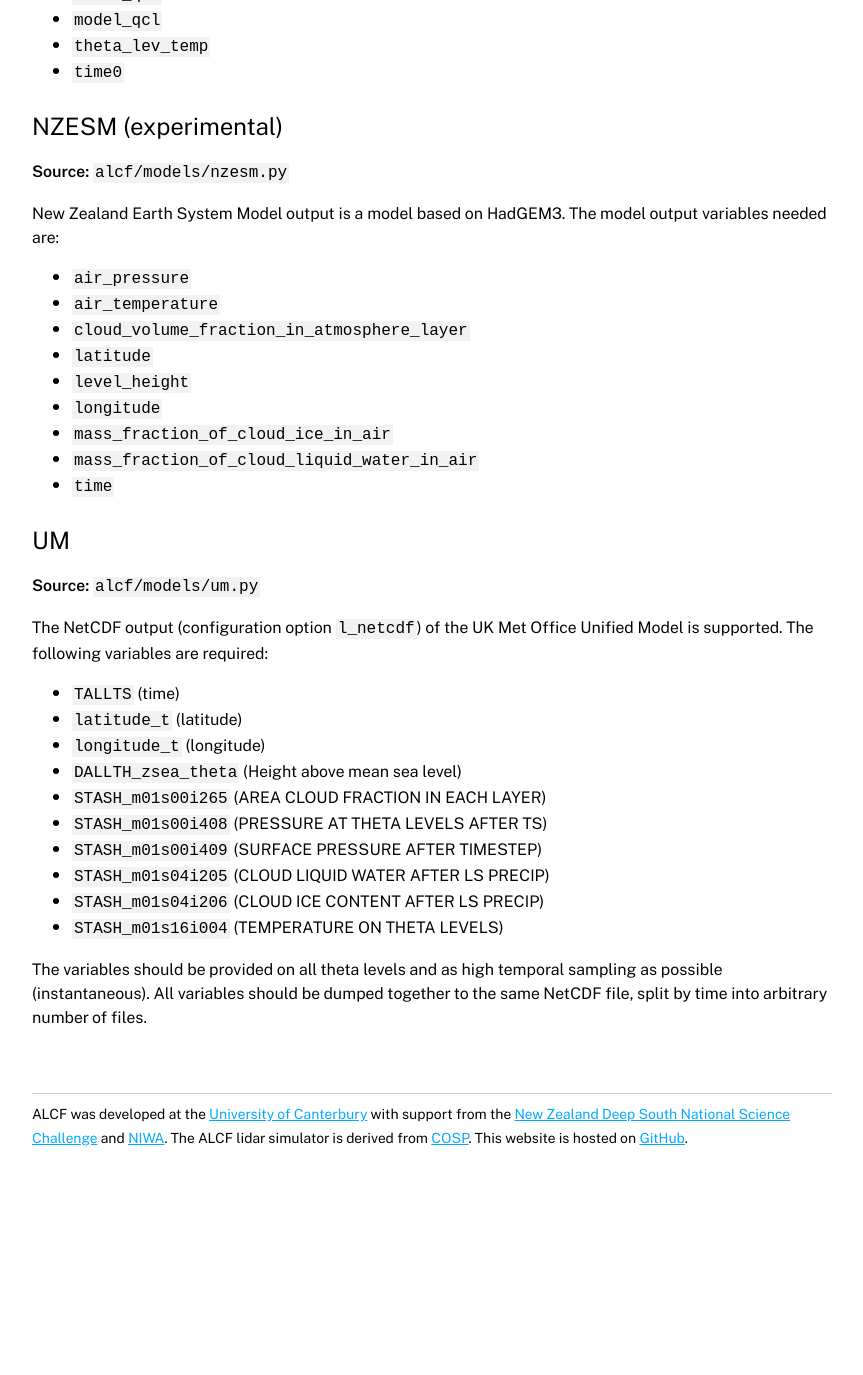
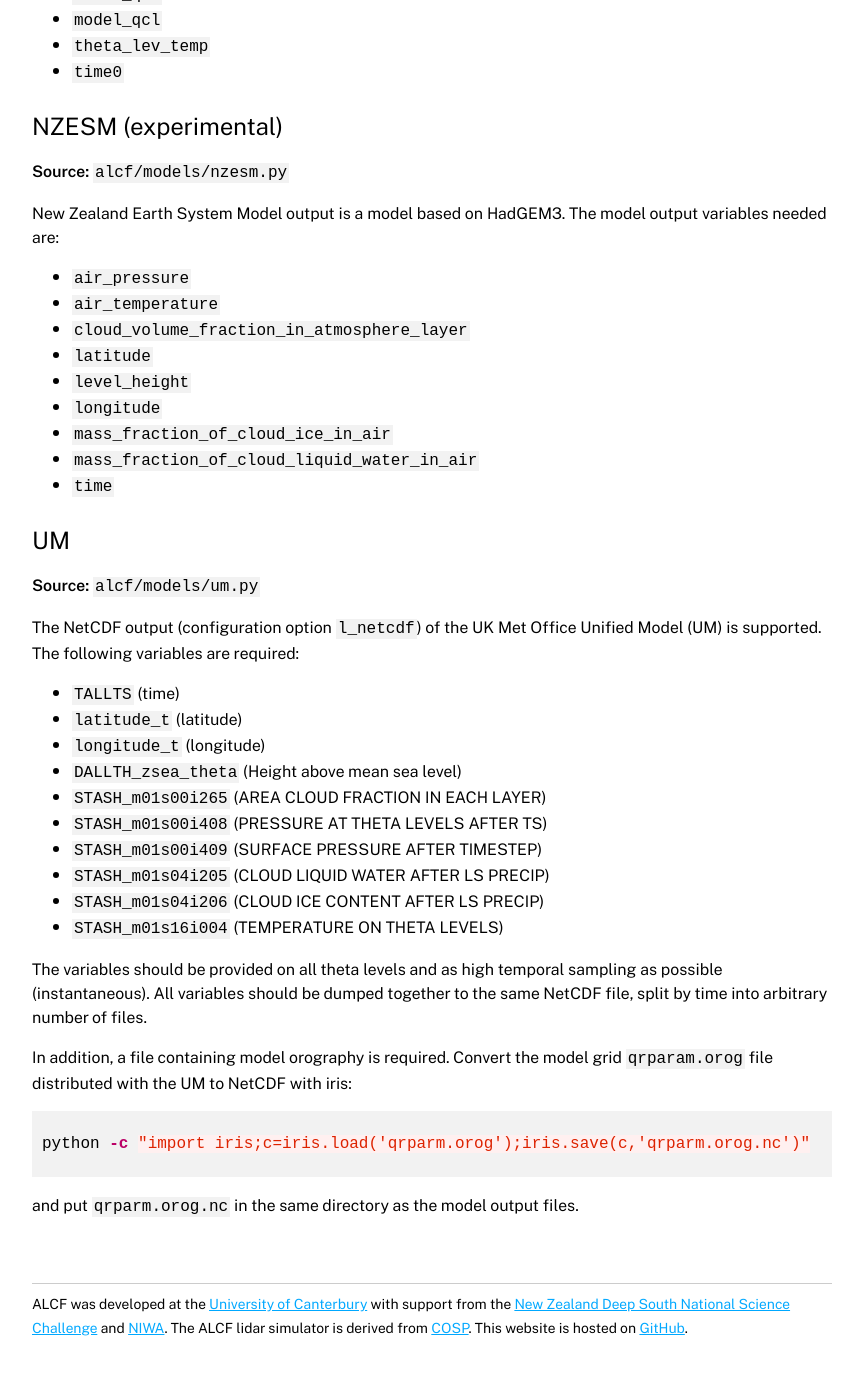
Before and after one commit to alcf-lidar/alcf-lidar.github.io, a Jekyll site: the page built from documentation/model_guide/index.md, in a window 1280 px wide and 1400 px high, scrolled down 2811 px. Shown: the top 1375 px of the window, without its empty margins (208-1071 px from the left). Built offline with Jekyll 4.4.1, drawn with Linux system fonts in a browser that asks for light colours; before the commit the page ends 4021 px from its top, so only the background shows below that.

Commit message:
Update UM model documentation

````diff
--- a/documentation/model_guide/index.md
+++ b/documentation/model_guide/index.md
@@ -173,7 +173,7 @@ model output variables needed are:
 **Source:** `alcf/models/um.py`
 
 The NetCDF output (configuration option `l_netcdf`) of the UK Met Office
-Unified Model is supported. The following variables are required:
+Unified Model (UM) is supported. The following variables are required:
 
 - `TALLTS` (time)
 - `latitude_t` (latitude)
@@ -189,3 +189,12 @@ Unified Model is supported. The following variables are required:
 The variables should be provided on all theta levels and as high temporal
 sampling as possible (instantaneous). All variables should be dumped together
 to the same NetCDF file, split by time into arbitrary number of files.
+
+In addition, a file containing model orography is required. Convert the
+model grid `qrparam.orog` file distributed with the UM to NetCDF with iris:
+
+```sh
+python -c "import iris;c=iris.load('qrparm.orog');iris.save(c,'qrparm.orog.nc')"
+```
+
+and put `qrparm.orog.nc` in the same directory as the model output files.
````
